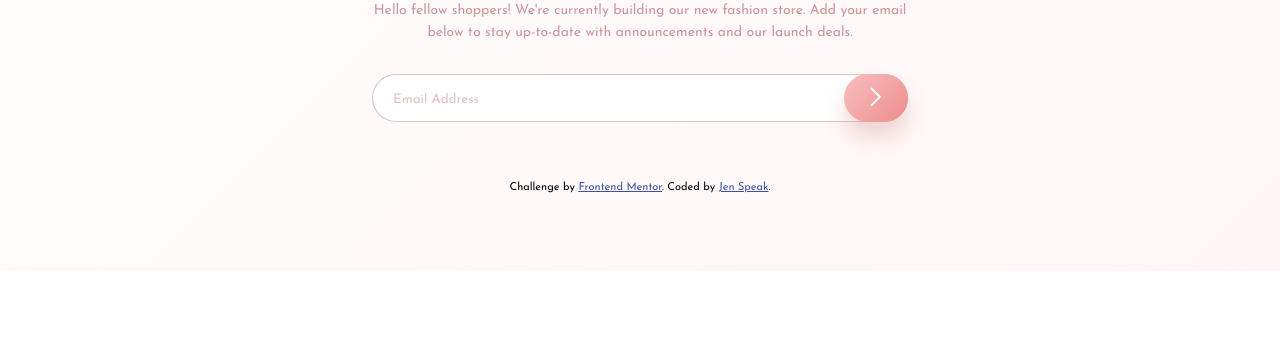
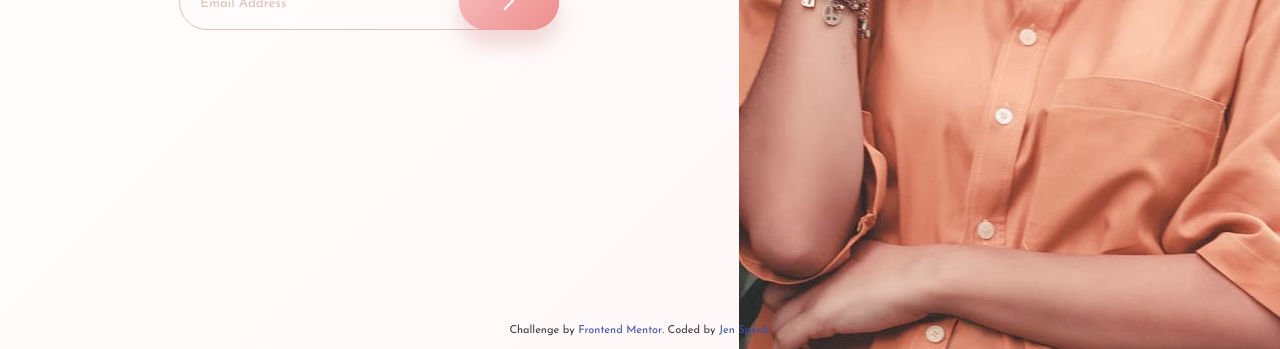
Before and after one commit to En-Jen/base-apparel-coming-soon, a website: page index.html in a window 1280 px wide. Shown: the part 529-878 px from the top of the page. Before the commit the page ends 800 px from the top, so only its background shows below. Drawn offline with Linux system fonts and the light colour scheme.

Commit message:
started desktop styles

```diff
--- a/index.html
+++ b/index.html
@@ -39,11 +39,9 @@
       </div>
     </main>
 
-    <footer>
-      <p class="attribution">
-        Challenge by <a href="https://www.frontendmentor.io?ref=challenge" target="_blank">Frontend Mentor</a>.
-        Coded by <a href="https://github.com/En-Jen" target="_blank">Jen Speak</a>.
-      </p>
+    <footer class="attribution">
+      Challenge by <a href="https://www.frontendmentor.io?ref=challenge" target="_blank">Frontend Mentor</a>.
+      Coded by <a href="https://github.com/En-Jen" target="_blank">Jen Speak</a>.
     </footer>
     <script src="script.js"></script>
   </body>
--- a/sass/main.scss
+++ b/sass/main.scss
@@ -34,6 +34,14 @@ body {
     width: 100%;
     min-height: 100vh;
     background-image: linear-gradient(135deg, $color-gradient-light-1, $color-gradient-light-2);
+    position: relative;
+}
+
+.container {
+    @media only screen and (min-width: 1200px) {
+        display: flex;
+        flex-direction: row-reverse;
+    }
 }
 
 .header {
@@ -50,14 +58,28 @@ body {
     height: 25rem;
     background-image: url(../images/hero-mobile.jpg);
     background-size: cover;
+
+    @media only screen and (min-width: 768px) {
+        height: 34rem;
+    }
+
+    @media only screen and (min-width: 1200px) {
+        background-image: url(../images/hero-desktop.jpg);
+        width: 42.3%;
+        height: 100vh;
+    }
 }
 
 .text {
     text-align: center;
     padding: 6rem 3.2rem;
     color: $color-desaturated-red;
-    max-width: 600px;
+    max-width: 444px;
     margin: 0 auto;
+
+    @media only screen and (min-width: 768px) {
+        padding: 9rem 3.2rem
+    }
 
     &__heading {
         text-transform: uppercase;
@@ -66,16 +88,30 @@ body {
         line-height: 4.2rem;
         letter-spacing: 10px;
         margin-bottom: 1.5rem;
+
+        @media only screen and (min-width: 768px) {
+            font-size: 6.4rem;
+            line-height: 6.4rem;
+        }
     }
 
     &__heading--bold {
         color: $color-brown;
         font-weight: 600;
+
+        @media only screen and (min-width: 768px) {
+            line-height: 7.1rem;
+        }
     }
 
     &__copy {
         line-height: 2.2rem;
         margin-bottom: 3rem;
+
+        @media only screen and (min-width: 768px) {
+            font-size: 1.6rem;
+            line-height: 2.8rem;
+        }
     }
 }
 
@@ -84,6 +120,10 @@ body {
     height: 4.8rem;
     width: 100%;
     position: relative;
+
+    @media only screen and (min-width: 768px) {
+        height: 5.6rem;
+    }
 
     &__label {
         position: absolute;
@@ -97,6 +137,7 @@ body {
         outline: none;
         border: 1px solid hsla(0, 36%, 70%, 0.6);
         padding: 2rem;
+        background-color: transparent;
     }
 
     &__input::placeholder {
@@ -127,9 +168,16 @@ body {
         background-image: linear-gradient(135deg, $color-gradient-dark-1, $color-gradient-dark-2);
         box-shadow: 0px 15px 20px hsla(0, 44%, 60%, 0.25);
         cursor: pointer;
+        transition: all 0.3s;
+
+        @media only screen and (min-width: 768px) {
+            width: 10rem;
+        }
 
         &:hover {
             background-image: linear-gradient(135deg, hsla(0, 52%, 80%, 0.781), $color-gradient-dark-1);
+            box-shadow: 0px 15px 15px hsla(0, 44%, 60%, 0.28);
+            transform: scale(1.05);
         }
     }
 
@@ -158,3 +206,41 @@ body {
         opacity: 1;
     }
 }
+
+.attribution {
+    color: $color-brown;
+    font-size: 11px;
+    line-height: 1.6rem;
+    text-align: center;
+    position: absolute;
+    bottom: 1rem;
+    left: 50%;
+    transform: translateX(-50%);
+
+    a {
+        color: $color-desaturated-red;
+        text-decoration: none;
+        position: relative;
+        transition: color .3s;
+    }
+
+    a:hover {
+        color: $color-soft-red;
+    }
+
+    a::after {
+        content: "";
+        width: 100%;
+        height: 1px;
+        background-color: $color-soft-red;
+        position: absolute;
+        bottom: -2px;
+        left: 0;
+        transform: scaleX(0);
+        transition: all .3s;
+    }
+
+    a:hover::after {
+        transform: scaleX(1);
+    }
+}
```
Also changed, not shown: css/style.css.
